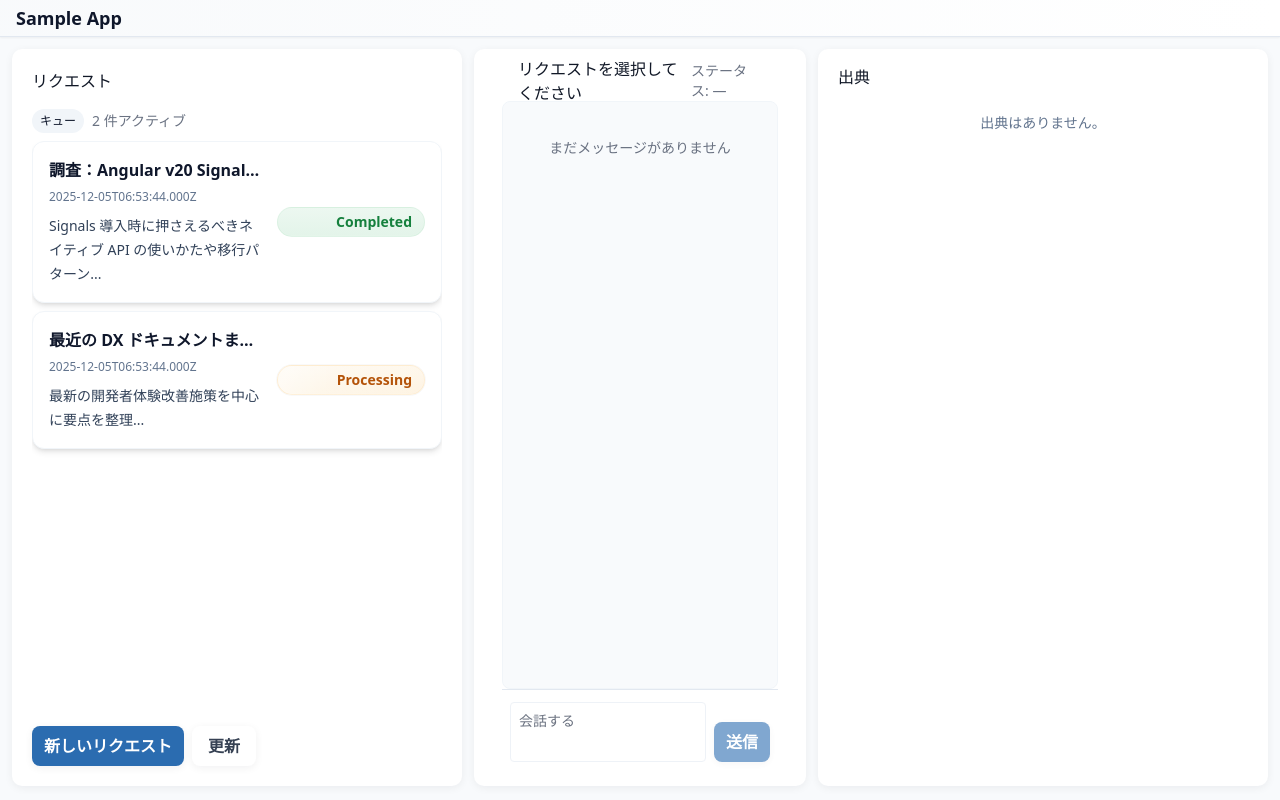
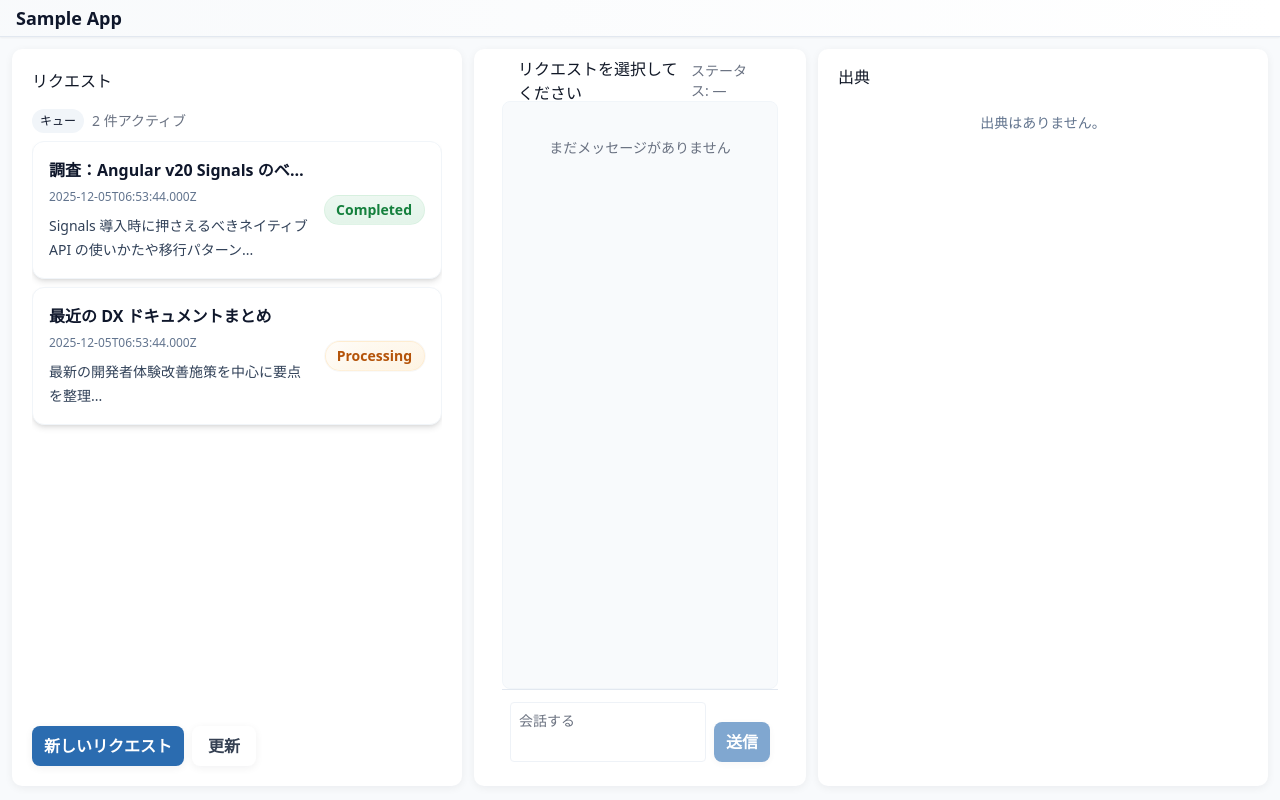
Before and after one commit to ist-h-i/angular_sample_v20, an Angular app: page / in a window 1280 px wide. Built offline with nearby package versions, Linux system fonts and the light colour scheme.

Commit message:
pending animation

```diff
--- a/src/app/features/request-queue/components/ui/request/request.html
+++ b/src/app/features/request-queue/components/ui/request/request.html
@@ -1,9 +1,10 @@
-<article aria-label="リクエスト" class="rq-card">
+<article class="rq-card" aria-label="Request">
   <button
     type="button"
     class="rq-card-inner bg-white rounded-xl p-4 shadow-md border border-slate-100 cursor-pointer hover:-translate-y-1 hover:shadow-lg transition-transform duration-150 w-full text-left"
     (click)="onClick()"
     [class.selected]="isSelected()"
+    [attr.aria-busy]="isBusy ? 'true' : 'false'"
   >
     <div class="rq-card-grid flex items-center gap-4">
       <div class="rq-card-content flex-1 min-w-0">
@@ -45,7 +46,7 @@
           [attr.aria-label]="statusLabel"
         >
           <span class="sr-only">Status:</span>
-          <span class="rq-status-text">{{ request?.status }}</span>
+          <span class="rq-status-text">{{ statusText }}</span>
         </div>
       </aside>
     </div>
--- a/src/app/features/request-queue/components/ui/request/request.scss
+++ b/src/app/features/request-queue/components/ui/request/request.scss
@@ -46,6 +46,11 @@
   text-transform: capitalize;
   position: relative;
   isolation: isolate;
+  display: inline-flex;
+  align-items: center;
+  justify-content: center;
+  text-align: center;
+  width: fit-content;
 }
 
 /* State visuals */
@@ -122,6 +127,15 @@
   .rq-status.pending::after,
   .rq-status.processing::after {
     animation: none;
-    background: none;
+    background: linear-gradient(
+      120deg,
+      transparent 0%,
+      rgba(255, 255, 255, 0.25) 40%,
+      rgba(255, 255, 255, 0.35) 50%,
+      rgba(255, 255, 255, 0.2) 60%,
+      transparent 100%
+    );
+    background-position: 0 0;
+    background-size: 200% 100%;
   }
 }
--- a/src/app/features/request-queue/components/ui/request/request.ts
+++ b/src/app/features/request-queue/components/ui/request/request.ts
@@ -26,6 +26,21 @@ export class Request {
     return this.request?.status ?? null;
   }
 
+  get statusText(): string {
+    switch (this.status) {
+      case 'pending':
+        return 'Pending';
+      case 'processing':
+        return 'Processing';
+      case 'completed':
+        return 'Completed';
+      case 'failed':
+        return 'Failed';
+      default:
+        return '';
+    }
+  }
+
   // CSS class for status pill
   get statusPillClass(): string {
     const status = this.status ?? '';
@@ -40,12 +55,12 @@ export class Request {
     return this.status === 'pending' || this.status === 'processing';
   }
 
-  get statusLive(): 'polite' | null {
-    return this.status ? 'polite' : null;
+  get statusLive(): 'polite' {
+    return 'polite';
   }
 
   get statusLabel(): string | null {
-    return this.status ? `ステータス: ${this.status}` : null;
+    return this.status ? `Status: ${this.statusText}` : null;
   }
 
   onClick(): void {
```
